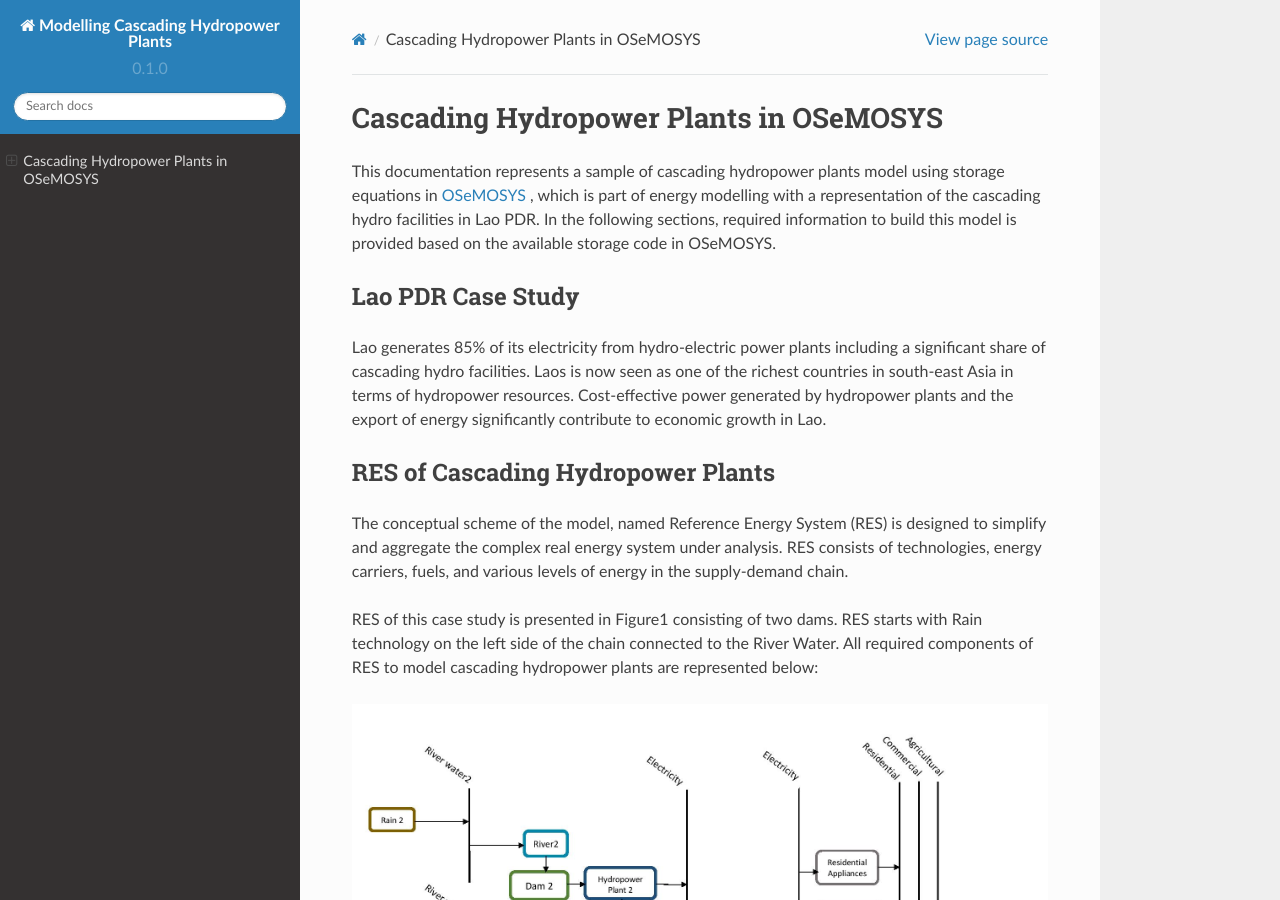
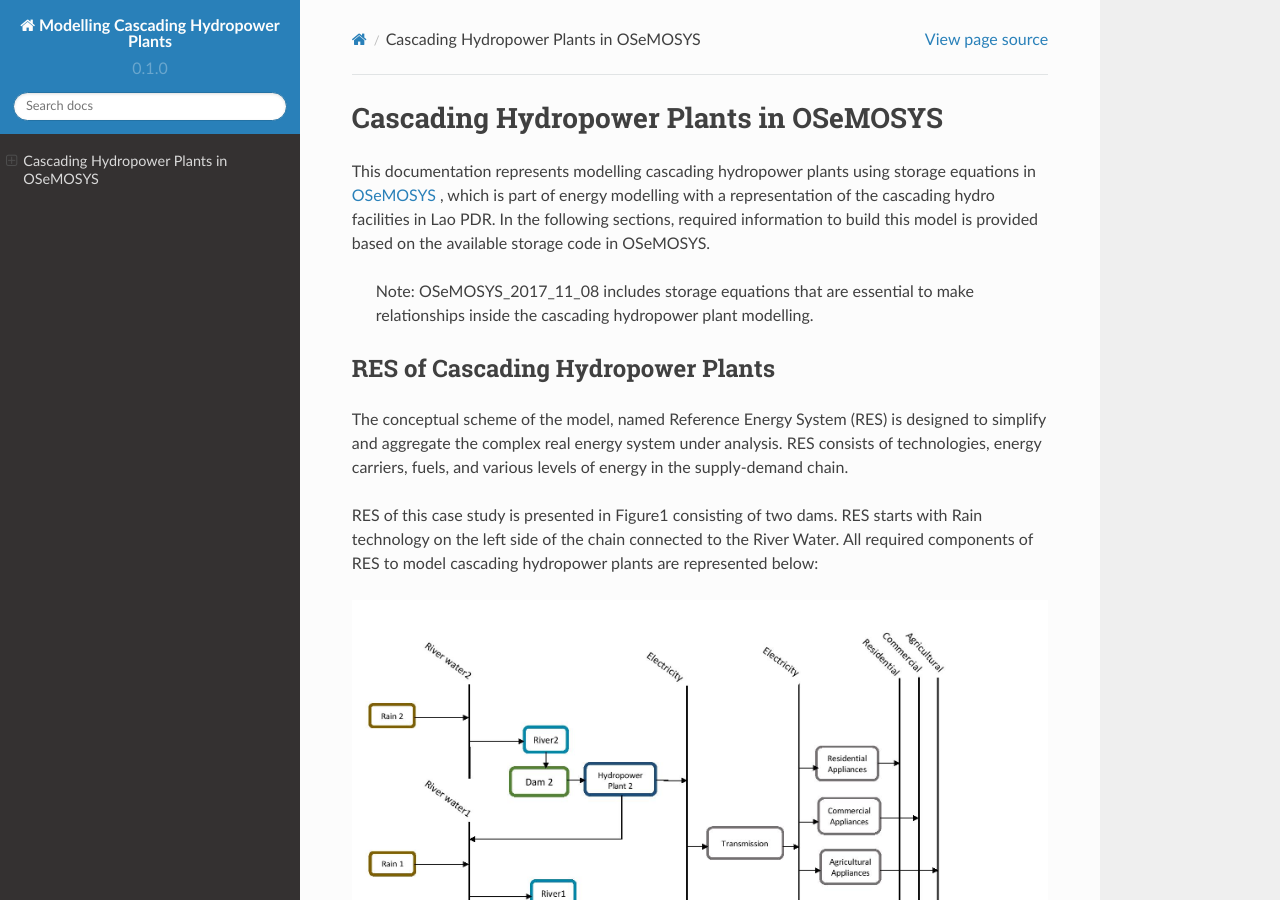
Before and after one commit to YSaedi/Laos_Cascading_HydropowerPlants, a Sphinx documentation site: the page built from docs/source/index.rst, in a window 1280 px wide and 900 px high. Built offline with Sphinx 7.4.7 and the Read the Docs theme 2.0.0, drawn with Linux system fonts in a browser that asks for light colours.

Commit message:
Update index.rst

```diff
--- a/docs/source/index.rst
+++ b/docs/source/index.rst
@@ -1,12 +1,10 @@
 Cascading Hydropower Plants in OSeMOSYS
 ==============================================================
 
-This documentation represents a sample of cascading hydropower plants model using storage equations in `OSeMOSYS <https://github.com/OSeMOSYS/OSeMOSYS_GNU_MathProg/tree/master/src/>`_ , which is part of energy modelling with a representation of the cascading hydro facilities in Lao PDR.
-In the following sections, required information to build this model is provided based on the available storage code in OSeMOSYS.
+This documentation represents modelling cascading hydropower plants using storage equations in `OSeMOSYS <https://github.com/OSeMOSYS/OSeMOSYS_GNU_MathProg/tree/master/src/>`_ , which is part of energy modelling with a representation of the cascading hydro facilities in Lao PDR. In the following sections, required information to build this model is provided based on the available storage code in OSeMOSYS.
 
-Lao PDR Case Study
----------------------------------------
-Lao generates 85% of its electricity from hydro-electric power plants including a significant share of cascading hydro facilities. Laos is now seen as one of the richest countries in south-east Asia in terms of hydropower resources. Cost-effective power generated by hydropower plants and the export of energy significantly contribute to economic growth in Lao.
+    Note: OSeMOSYS_2017_11_08 includes storage equations that are essential to make relationships inside the cascading hydropower plant modelling.
+
 
 RES of Cascading Hydropower Plants
 ------------------------------------------
```
